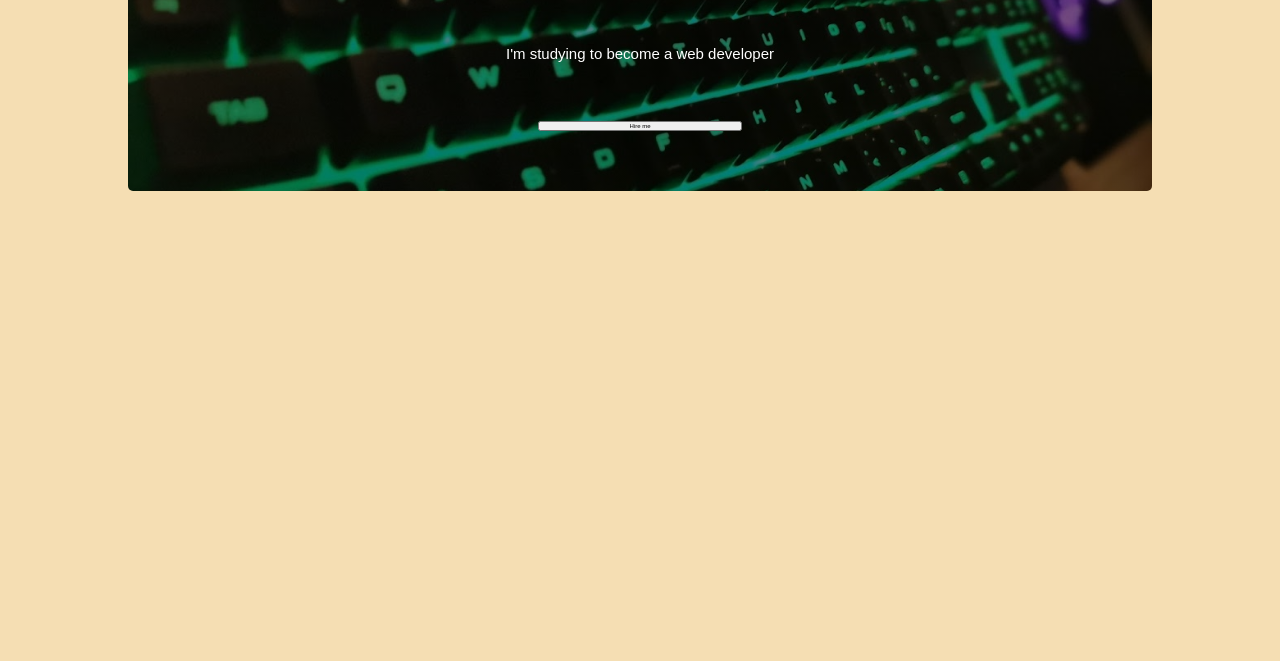
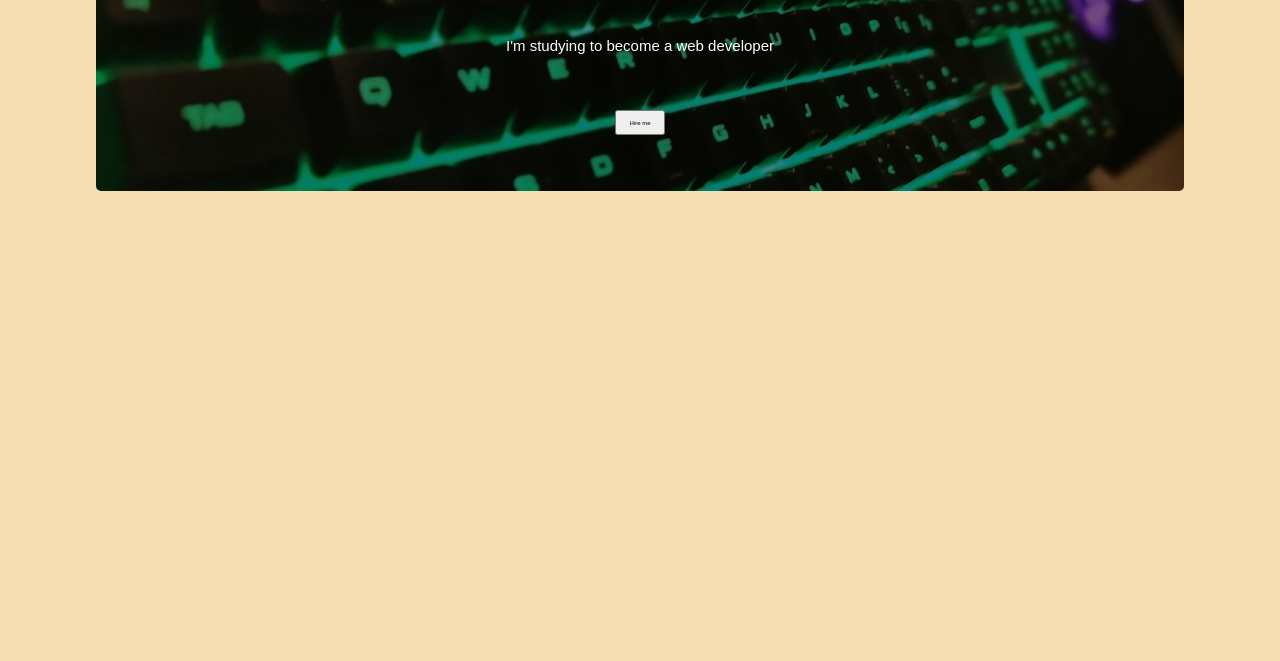
Before and after one commit to howler1/Chris-Williams-Portfolio, a plain HTML site: page index.html in a window 1280 px wide. Shown: the part 139-800 px from the top of the page. Drawn offline with Linux system fonts and the light colour scheme; a web font is replaced by a local one.

Commit message:
end of day 1

```diff
--- a/style.css
+++ b/style.css
@@ -16,7 +16,7 @@ body{
 
 .hero-image{
   background-image: linear-gradient(rgba(0, 0, 0, 0.5), rgba(0, 0, 0, 0.5)), url(./images/keyboard.jpg);
-  width: clamp(70%, 80%, 90%);
+  width: clamp(70%, 85%, 90%);
   min-height: 30rem;
   background-size: cover;
   background-position: center;
@@ -45,5 +45,6 @@ body{
 }
 
 .hero-image button{
-  width: 20%;
+  width: 5rem;
+  height: 2.5rem;
 }
```
